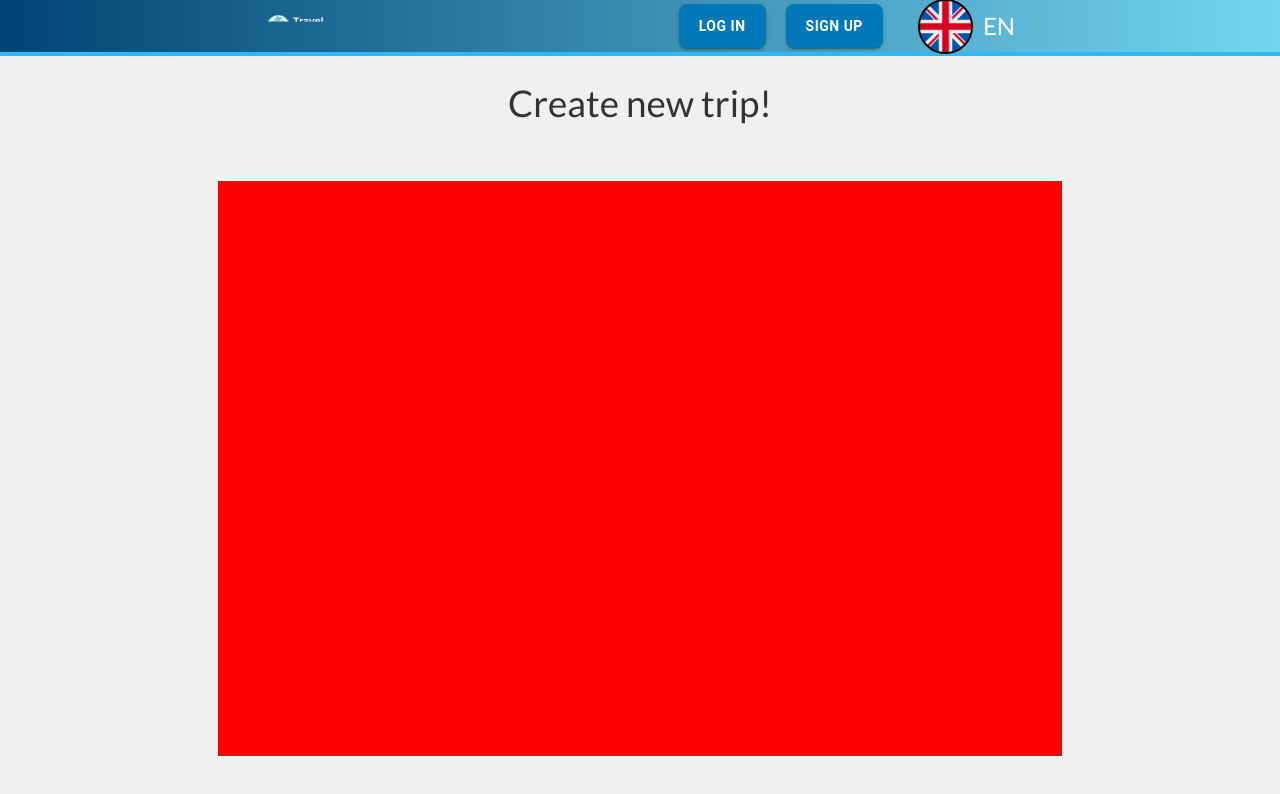
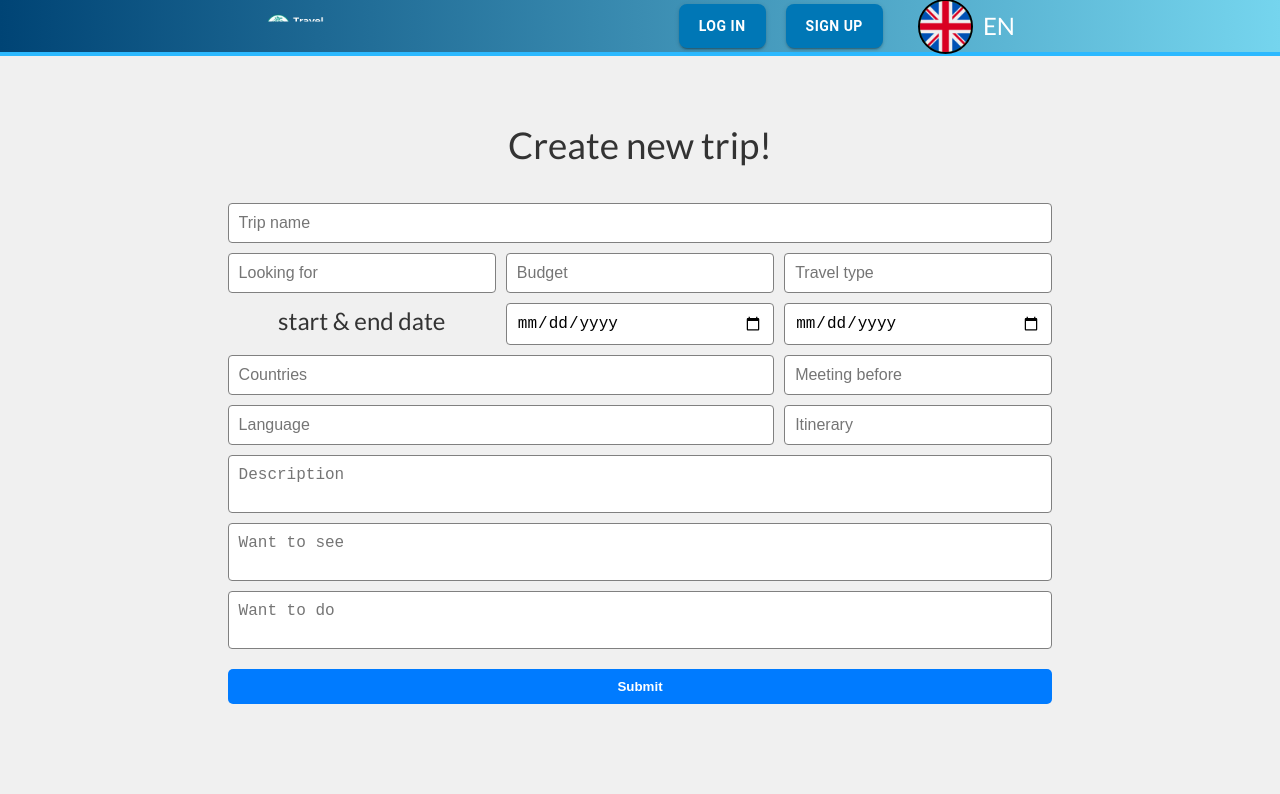
Before and after one commit to jakubkozlowski1104/travel-buddy, a React (Vite) app in the folder frontend/travelBuddyFrontend/: page /create-trip in a window 1280 px wide. Shown: the top 794 px of the page. Built offline with nearby package versions, Linux system fonts and the light colour scheme.

Commit message:
create form

```diff
--- a/frontend/travelBuddyFrontend/src/components/CreateTrip/CreateTrip.jsx
+++ b/frontend/travelBuddyFrontend/src/components/CreateTrip/CreateTrip.jsx
@@ -1,12 +1,196 @@
-import React from 'react';
+import React, { useState } from 'react';
 import { StyledCreateTripContainer } from './CreateTripStyles';
 
 const CreateTrip = () => {
+  const [formData, setFormData] = useState({
+    tripName: '',
+    destination: '',
+    lookingFor: '',
+    budget: '',
+    meetingBefore: '',
+    startDate: '',
+    endDate: '',
+    countries: '',
+    travelType: '',
+    language: '',
+    itinerary: '',
+    description: '',
+    wantToSee: '',
+    wantToDo: '',
+  });
+
+  const storedUser = JSON.parse(localStorage.getItem('user'));
+  const userId = storedUser?.id || '';
+
+  const handleInputChange = (e) => {
+    const { name, value } = e.target;
+    setFormData({
+      ...formData,
+      [name]: value,
+    });
+  };
+
+  const handleSubmit = async (e) => {
+    e.preventDefault();
+
+    const tripData = {
+      ...formData,
+      ownerId: userId,
+      countries: formData.countries
+        ? formData.countries.split(',').map((country) => country.trim())
+        : [], // Convert countries to an array of strings or an empty array
+      travelTypeIds: formData.travelType
+        ? formData.travelType
+            .split(',')
+            .map((type) => parseInt(type.trim(), 10))
+        : [], // Convert travelType to an array of numbers or an empty array
+      languages: formData.language
+        ? formData.language.split(',').map((lang) => lang.trim())
+        : [], // Convert languages to an array of strings or an empty array
+    };
+
+    delete tripData.travelType; // Remove the original travelType field
+    delete tripData.language; // Remove the original language field
+
+    try {
+      const response = await fetch('http://localhost:8080/trips', {
+        method: 'POST',
+        headers: {
+          'Content-Type': 'application/json',
+        },
+        body: JSON.stringify(tripData),
+      });
+
+      if (response.ok) {
+        const responseData = await response.json();
+        console.log('Trip created successfully:', responseData);
+        alert('Trip created successfully!');
+      } else {
+        const errorData = await response.json();
+        console.error('Error creating trip:', errorData);
+        alert(`Failed to create trip: ${errorData.message}`);
+      }
+    } catch (error) {
+      console.error('Error creating trip:', error);
+      alert('Failed to create trip.');
+    }
+  };
+
   return (
     <StyledCreateTripContainer>
       <div className="center">
         <div className="banner">Create new trip!</div>
-        <div className="forms"></div>
+        <form className="forms" onSubmit={handleSubmit}>
+          <div className="grid">
+            <input
+              type="text"
+              name="tripName"
+              className="tripName"
+              placeholder="Trip name"
+              value={formData.tripName}
+              onChange={handleInputChange}
+            />
+
+            <input
+              type="text"
+              name="lookingFor"
+              className="lookingFor"
+              placeholder="Looking for"
+              value={formData.lookingFor}
+              onChange={handleInputChange}
+            />
+            <input
+              type="text"
+              name="budget"
+              className="budget"
+              placeholder="Budget"
+              value={formData.budget}
+              onChange={handleInputChange}
+            />
+            <input
+              type="text"
+              name="travelType"
+              className="travelType"
+              placeholder="Travel type"
+              value={formData.travelType}
+              onChange={handleInputChange}
+            />
+
+            <label htmlFor="">start & end date</label>
+            <input
+              type="date"
+              name="startDate"
+              className="startDate"
+              value={formData.startDate}
+              onChange={handleInputChange}
+            />
+            <input
+              type="date"
+              name="endDate"
+              className="endDate"
+              value={formData.endDate}
+              onChange={handleInputChange}
+            />
+
+            <input
+              type="text"
+              name="countries"
+              className="countries"
+              placeholder="Countries"
+              value={formData.countries}
+              onChange={handleInputChange}
+            />
+            <input
+              type="text"
+              name="meetingBefore"
+              className="meetingBefore"
+              placeholder="Meeting before"
+              value={formData.meetingBefore}
+              onChange={handleInputChange}
+            />
+
+            <input
+              type="text"
+              name="language"
+              className="language"
+              placeholder="Language"
+              value={formData.language}
+              onChange={handleInputChange}
+            />
+            <input
+              type="text"
+              name="itinerary"
+              className="itinerary"
+              placeholder="Itinerary"
+              value={formData.itinerary}
+              onChange={handleInputChange}
+            />
+            <textarea
+              name="description"
+              className="description"
+              placeholder="Description"
+              value={formData.description}
+              onChange={handleInputChange}
+            ></textarea>
+            <textarea
+              name="wantToSee"
+              className="wantToSee"
+              placeholder="Want to see"
+              value={formData.wantToSee}
+              onChange={handleInputChange}
+            ></textarea>
+            <textarea
+              name="wantToDo"
+              className="wantToDo"
+              placeholder="Want to do"
+              value={formData.wantToDo}
+              onChange={handleInputChange}
+            ></textarea>
+          </div>
+          <button type="submit" className="submitButton">
+            Submit
+          </button>
+        </form>
       </div>
     </StyledCreateTripContainer>
   );
--- a/frontend/travelBuddyFrontend/src/components/CreateTrip/CreateTripStyles.jsx
+++ b/frontend/travelBuddyFrontend/src/components/CreateTrip/CreateTripStyles.jsx
@@ -15,24 +15,108 @@ export const StyledCreateTripContainer = styled.div`
   .center {
     position: relative;
     z-index: 3;
-    width: 300px;
-    height: 100%;
     width: 66%;
     margin: auto;
     text-align: center;
 
     .banner {
       font-size: 2.3rem;
+      margin-bottom: 20px;
     }
 
     .forms {
-      margin-top: 50px;
-      height: 100%;
+      margin-top: 20px;
       padding: 10px;
       display: flex;
-      justify-content: space-around;
-      gap: 30px;
-      background-color: red;
+      flex-direction: column;
+      justify-content: center;
+      align-items: center;
+
+      .submitButton {
+        margin-top: 20px;
+        width: 100%;
+        padding: 10px;
+        font-weight: bold;
+        background-color: #007bff;
+        color: white;
+        border: none;
+        border-radius: 5px;
+        cursor: pointer;
+        transition: background-color 0.3s;
+      }
+      .grid {
+        display: grid;
+        grid-template-columns: repeat(3, 1fr);
+        grid-template-rows: repeat(8, auto);
+        gap: 10px;
+        width: 100%;
+
+        .tripName {
+          grid-column: span 3;
+        }
+
+        .lookingFor {
+          grid-column: 1;
+        }
+
+        .budget {
+          grid-column: 2;
+        }
+
+        .travelType {
+          grid-column: 3;
+        }
+
+        .startDate {
+          grid-column: span 1.5;
+        }
+
+        .endDate {
+          grid-column: span 1.5;
+        }
+
+        .meetingBefore {
+          grid-column: 3;
+        }
+
+        .countries {
+          grid-column: span 2;
+        }
+
+        .language {
+          grid-column: span 2;
+        }
+
+        .itinerary {
+          grid-column: 3;
+        }
+
+        .description {
+          grid-column: span 3;
+        }
+
+        .wantToSee {
+          grid-column: span 3;
+        }
+
+        .wantToDo {
+          grid-column: span 3;
+        }
+
+        input,
+        textarea {
+          width: 100%;
+          padding: 10px;
+          font-size: 1rem;
+          border: 1px solid gray;
+          border-radius: 4px;
+          box-sizing: border-box;
+        }
+
+        textarea {
+          resize: none;
+        }
+      }
     }
   }
 `;
--- a/frontend/travelBuddyFrontend/src/index.css
+++ b/frontend/travelBuddyFrontend/src/index.css
@@ -14,6 +14,7 @@
 html {
   scroll-behavior: smooth;
   font-family: 'Lato', sans-serif;
+  background-color: white;
 }
 
 body {
```
Also changed, not shown: frontend/travelBuddyFrontend/public/usersPhotos/0980c0ee-b28d-4a63-ab25-e496e9b1c9cd.jpg.
